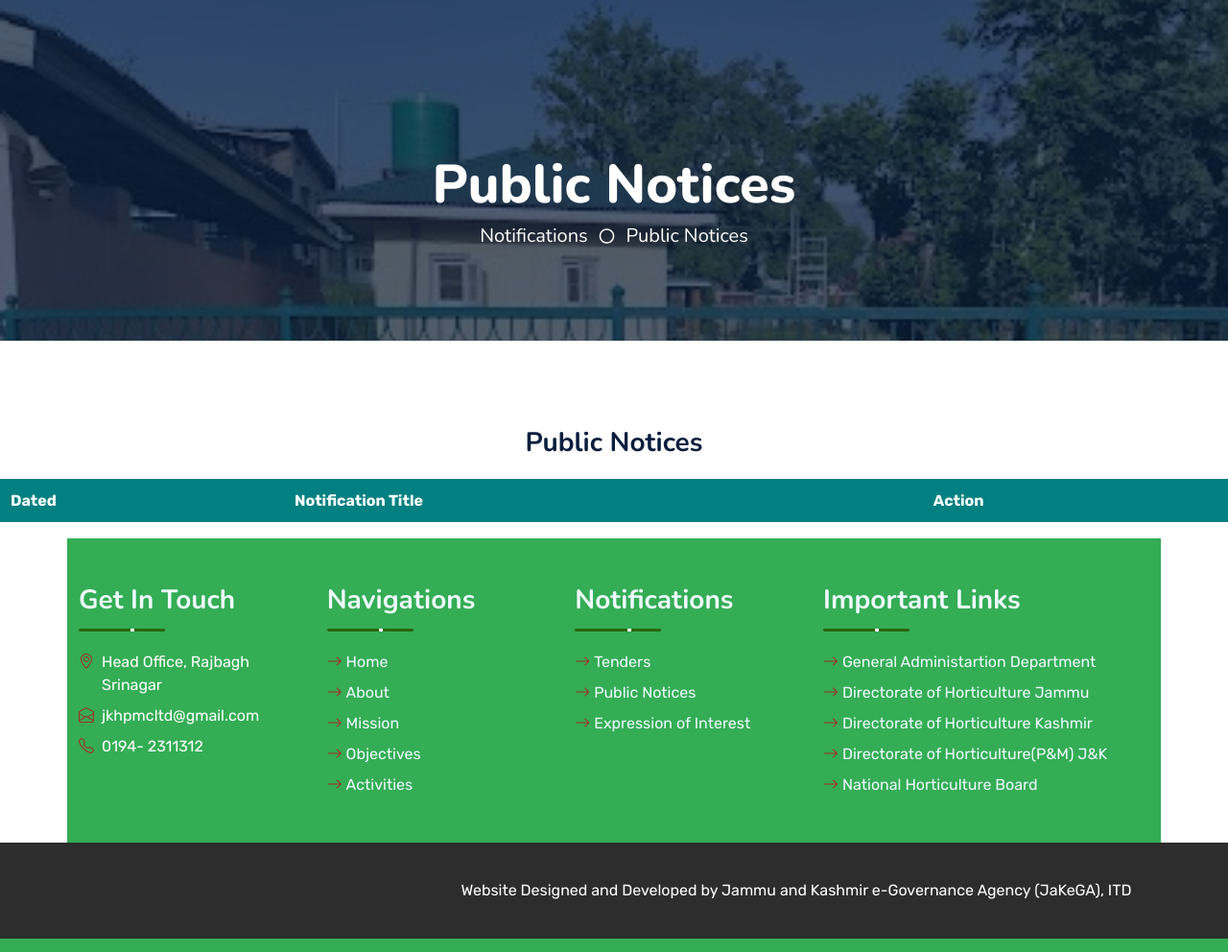
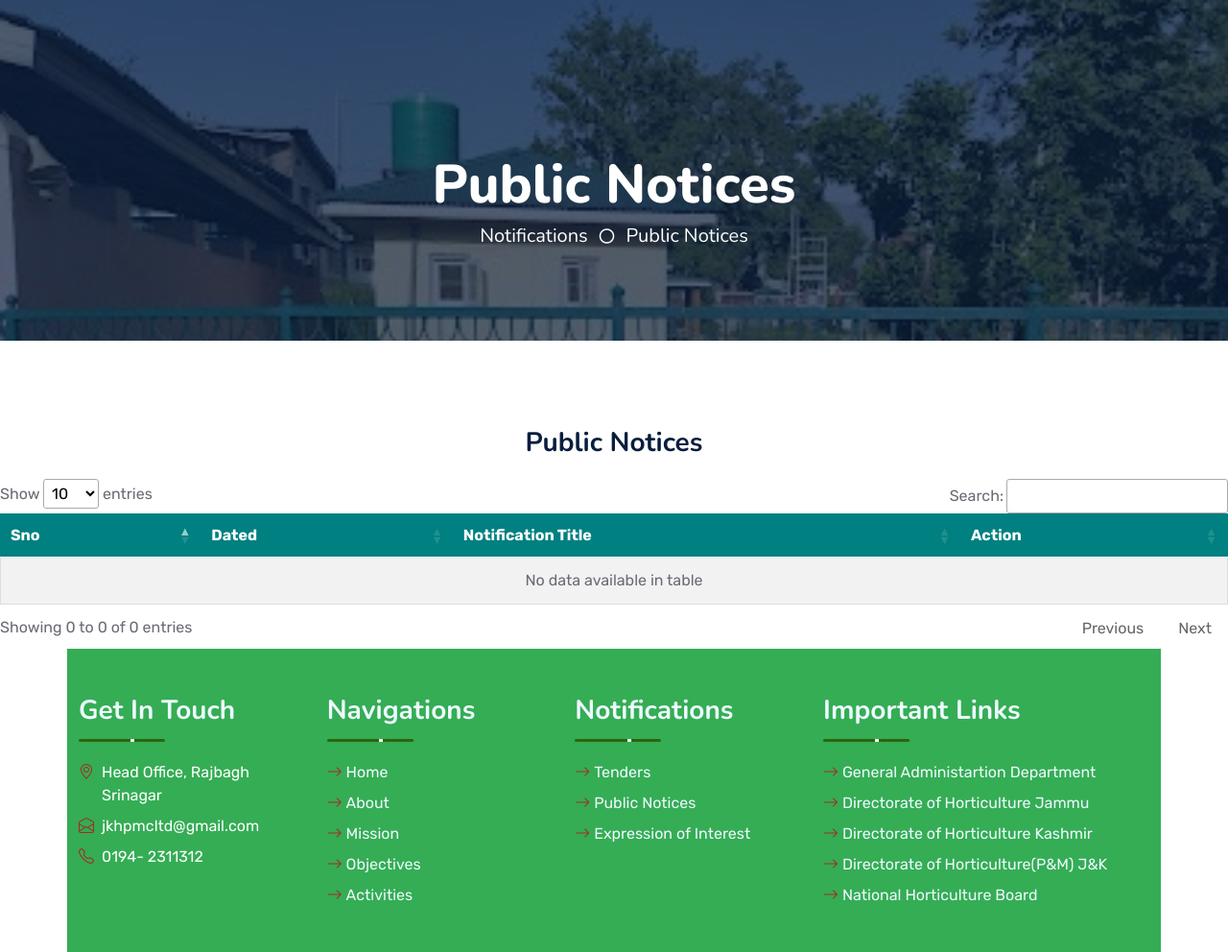
Before and after one commit to AdhyanG/php_jkhpmc, a PHP site: page /public.php in a window 1280 px wide. Shown: the part 193-1185 px from the top of the page at 96% size. Run offline with PHP 8.4, Linux system fonts and the light colour scheme; data that the repository does not hold is empty; some libraries are stand-ins or nearby versions.

Commit message:
Added pagination in public and expp table

```diff
--- a/expp.php
+++ b/expp.php
@@ -159,8 +159,9 @@ include './php admin crud/upload.php';
 
         <h3>Expression of Interest</h3>
 </div>
-    <table class="ui table" id="myTable">
+    <table class="ui table table-bordered" id="myTable">
         <thead class="">
+            <th class="">Sno</th>
         <th class="">Dated</th>
             <th class="">Notification Title</th>
             <th class="three wide">Action</th>
@@ -168,6 +169,7 @@ include './php admin crud/upload.php';
 
 
         <?php
+        $sno=1;
             $sql='SELECT * FROM expp';
             $runQuery=mysqli_query($db,$sql);
             ?>
@@ -182,7 +184,7 @@ include './php admin crud/upload.php';
 
 
             <tr class="">
-
+               <td class=""><?=$sno++;?></td>
                 <td class=""><?=$post['dated']?></td>
                 <td class=""><?=$post['notification_title']?></td>
                     <td class="">
--- a/public.php
+++ b/public.php
@@ -41,6 +41,7 @@ require './php admin crud/public_upload.php';
     <link href="css/resp.css" rel="stylesheet">
     <!-- External Stylesheet -->
     <link href="css/logotext.css" rel="stylesheet">
+    <link rel="stylesheet" href="//cdn.datatables.net/1.13.4/css/jquery.dataTables.min.css">
 
 
 </head>
@@ -156,8 +157,9 @@ require './php admin crud/public_upload.php';
 
         <h3>Public Notices</h3>
 </div>
-    <table class="ui table">
+    <table class="ui table table-borderd" id="myTable">
         <thead class="">
+            <th>Sno</th>
             <th class="three wide">Dated</th>
             <th class="">Notification Title</th>
             <th class="three wide">Action</th>
@@ -166,6 +168,7 @@ require './php admin crud/public_upload.php';
 
         <!-- dynamic code -->
 <?php
+$sno=1;
 $sql='SELECT * FROM public';
 $sqlQuery=mysqli_query($db,$sql);
 while($post=mysqli_fetch_assoc($sqlQuery))
@@ -173,6 +176,7 @@ while($post=mysqli_fetch_assoc($sqlQuery))
 {
 ?>
     <tr class="">
+                <td class=""><?=$sno++;?></td>
                 <td class=""><?=$post['dated']?></td>
                 <td class=""><?=$post['notification_title']?></td>
                 <td class=""><button class="ui button">
@@ -304,6 +308,14 @@ while($post=mysqli_fetch_assoc($sqlQuery))
             </div>
         </div>
     </div>
+
+    <script src="https://code.jquery.com/jquery-3.4.1.min.js"></script>
+    <script src="https://cdn.datatables.net/1.13.4/js/jquery.dataTables.min.js"></script>
+    <script>
+$(document).ready(function () {
+    $('#myTable').DataTable();
+});
+    </script>
     <!-- Footer End -->
 
 
@@ -313,7 +325,7 @@ while($post=mysqli_fetch_assoc($sqlQuery))
 
 
     <!-- JavaScript Libraries -->
-    <script src="https://code.jquery.com/jquery-3.4.1.min.js"></script>
+
     <script src="https://cdn.jsdelivr.net/npm/bootstrap@5.0.0/dist/js/bootstrap.bundle.min.js"></script>
     <script src="lib/wow/wow.min.js"></script>
     <script src="lib/easing/easing.min.js"></script>
--- a/tenders.php
+++ b/tenders.php
@@ -161,7 +161,7 @@ include './php admin crud/tenders_upload.php';
 
         <h3>Tenders</h3>
 </div>
-    <table class="ui table" id="myTable">
+    <table class="ui table table-bordered" id="myTable"  >
         <thead class="">
         <th class="">Dated</th>
             <th class="">Tenders</th>
```
Also changed, not shown: index.php (+5 -5 lines).
